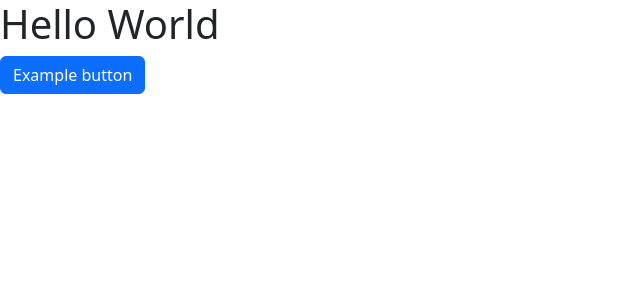
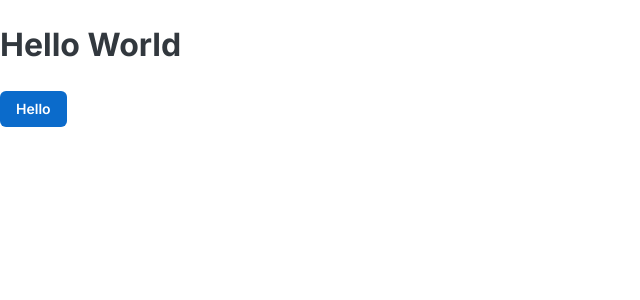
Before and after one commit to Bekert/myloposhuk-frontend, a Next.js app: page / in a window 1280 px wide. Shown: the top 300 px of the page, without its empty margins (0-640 px from the left). Built offline with nearby package versions, Linux system fonts and the light colour scheme.

Commit message:
feat: removed bootstrap and added joy ui with basic setup

```diff
--- a/package.json
+++ b/package.json
@@ -57,12 +57,13 @@
 	},
 	"homepage": "https://github.com/Bekert/project-base",
 	"dependencies": {
-		"bootstrap": "^5.3.2",
+		"@emotion/react": "^11.11.1",
+		"@emotion/styled": "^11.11.0",
+		"@mui/joy": "^5.0.0-beta.10",
 		"eslint-config-next": "^13.5.4",
 		"next": "^13.5.4",
 		"prop-types": "^15.8.1",
 		"react": "^18.2.0",
-		"react-bootstrap": "^2.9.0",
 		"react-dom": "^18.2.0"
 	}
 }
--- a/src/app/layout.js
+++ b/src/app/layout.js
@@ -1,14 +1,27 @@
 import PropTypes from 'prop-types'
+import { Inter } from 'next/font/google'
+import { CssBaseline, CssVarsProvider } from '@mui/joy'
 
 export const metadata = {
 	title: 'Next JS Template',
-	description: 'Description of a simple Next JS template'
+	description: 'Description of a simple Next JS template',
+	viewport: 'initial-scale=1, width=device-width'
 }
+
+const inter = Inter({
+	subsets: ['latin'],
+	display: 'swap'
+})
 
 function RootLayout({ children }) {
 	return (
-		<html lang='en'>
-			<body>{children}</body>
+		<html lang='en' className={inter.className}>
+			<body>
+				<CssVarsProvider>
+					<CssBaseline />
+					{children}
+				</CssVarsProvider>
+			</body>
 		</html>
 	)
 }
--- a/src/app/page.js
+++ b/src/app/page.js
@@ -1,16 +1,15 @@
 'use client'
 
-import { Button } from 'react-bootstrap'
-import Heading from '../components/Heading'
+import { Button } from '@mui/joy'
+import Heading from '../components/heading'
 
 import '../styles/global.css'
-import 'bootstrap/dist/css/bootstrap.min.css'
 
 export default function Home() {
 	return (
 		<>
 			<Heading />
-			<Button>Example button</Button>
+			<Button>Hello</Button>
 		</>
 	)
 }
```
Also changed, not shown: src/components/heading.js (renamed from src/components/Heading.js), 1 other file (tests, documents, lock files or other folders).
